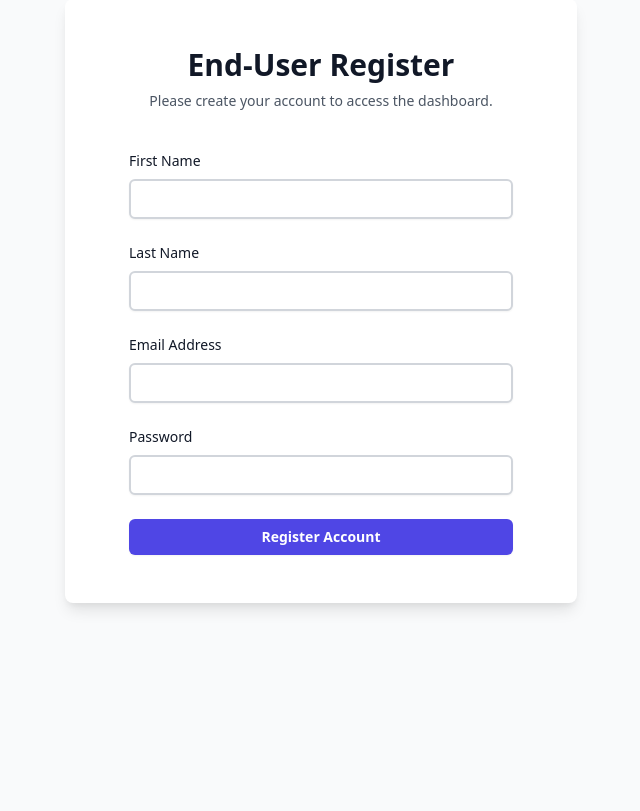
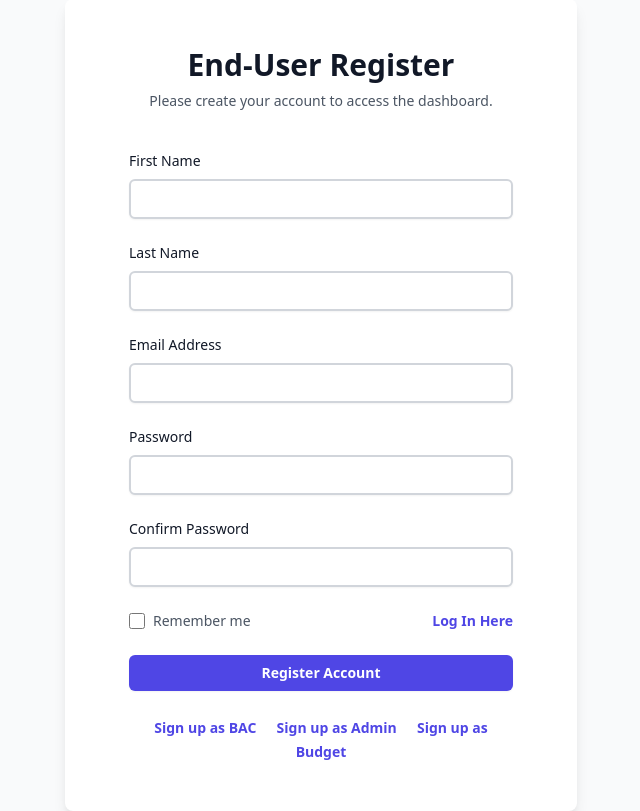
Before and after one commit to garquiza/Purchase-Request-Automation-System, a PHP site: page /register.php in a window 1280 px wide. Shown: the part 173-984 px from the top of the page, without its empty margins (319-959 px from the left). Before the commit the page ends 783 px from the top, so only its background shows below. Run offline with PHP 8.4, Linux system fonts and the light colour scheme.

Commit message:
Update Register
Add confirm password, remember me checkbox, and links

```diff
--- a/request/end-user/register.php
+++ b/request/end-user/register.php
@@ -60,9 +60,37 @@
         </div>
       </div>
 
+      <!-- Confirm Password Field -->
+      <div>
+        <div class="flex items-center justify-between">
+          <label for="confirm_password" class="block text-sm font-medium text-gray-900">Confirm Password</label>
+        </div>
+        <div class="mt-2">
+          <input id="confirm_password" name="cpassword" type="password" autocomplete="current-password" required class="block w-full rounded-md border-2 border-gray-300 px-4 py-2 focus:outline-none focus:ring-2 focus:ring-indigo-600 focus:border-indigo-600 shadow-sm text-gray-900 sm:text-sm">
+        </div>
+      </div>
+
+      <!-- Remember Me and Navigation Links -->
+      <div class="flex items-center justify-between">
+        <div class="flex items-center">
+          <input type="checkbox" id="remember" name="remember" class="w-4 h-4 text-indigo-600 border-gray-300 rounded focus:ring-indigo-500">
+          <label for="remember" class="ml-2 text-sm text-gray-600">Remember me</label>
+        </div>
+        <div class="space-x-2 text-sm">
+          <a href="login.php" class="font-semibold text-indigo-600 hover:text-indigo-500">Log In Here</a>
+        </div>
+      </div>
+
       <!-- Submit Button -->
       <div>
         <button type="submit" class="flex w-full justify-center rounded-md bg-indigo-600 px-4 py-2 text-sm font-semibold text-white shadow-sm hover:bg-indigo-500 focus:outline-none focus:ring-2 focus:ring-indigo-600">Register Account</button>
+      </div>
+
+      <!-- Additional Links -->
+      <div class="mt-6 text-center">
+        <a href="../admin/register.php" class="text-sm font-semibold text-indigo-600 hover:text-indigo-500">Sign up as BAC</a>
+        <a href="../admin/register.php" class="text-sm font-semibold text-indigo-600 hover:text-indigo-500 ml-4">Sign up as Admin</a>
+        <a href="../budget/register.php" class="text-sm font-semibold text-indigo-600 hover:text-indigo-500 ml-4">Sign up as Budget</a>
       </div>
     </form>
   </div>
```
